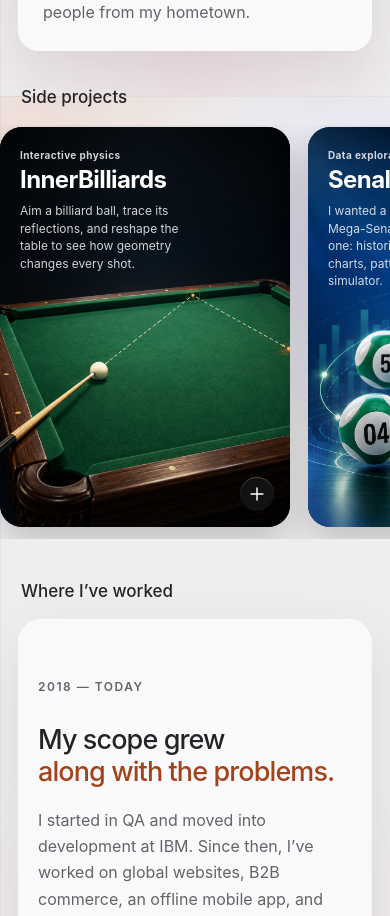
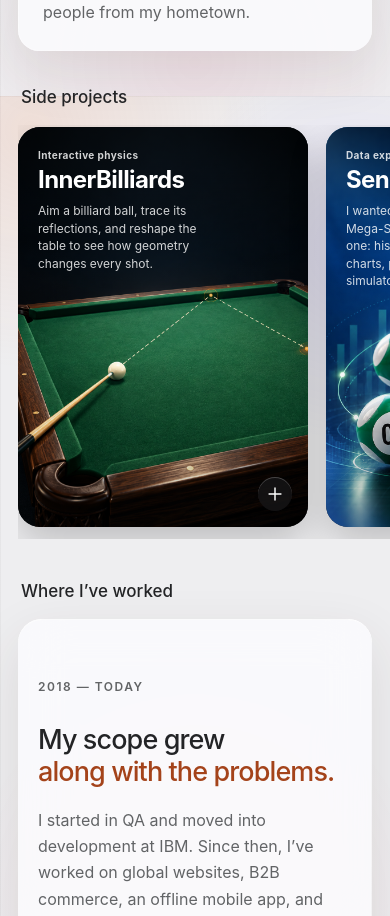
Before and after one commit to cristianmacedo/portfolio, a React (Vite) app: page / in a window 390 px wide. Shown: the part 3280-4196 px from the top of the page. Built offline with nearby package versions, Linux system fonts and the light colour scheme.

Commit message:
Align project rail with content gutter

```diff
--- a/src/adaptive-theme.css
+++ b/src/adaptive-theme.css
@@ -1304,6 +1304,8 @@ header.system-bar { z-index: 1; }
   grid-column: 1 / -1;
   width: 100vw;
   margin-inline: calc(50% - 50vw);
+  --carousel-gutter: max(32px, calc((100vw - 1504px) / 2 + 32px));
+  padding-left: var(--carousel-gutter);
   min-width: 0;
 }
 .project-carousel {
@@ -1311,7 +1313,7 @@ header.system-bar { z-index: 1; }
   grid-auto-flow: column;
   grid-auto-columns: clamp(250px, 23vw, 310px);
   gap: 26px;
-  padding: 2px max(32px, calc((100vw - 1504px) / 2 + 32px)) 12px;
+  padding: 2px 0 12px;
   overflow-x: auto;
   overscroll-behavior-inline: contain;
   scroll-snap-type: inline mandatory;
@@ -1397,7 +1399,7 @@ header.system-bar { z-index: 1; }
   display: flex;
   justify-content: flex-end;
   gap: 9px;
-  padding: 5px max(32px, calc((100vw - 1504px) / 2 + 32px)) 0;
+  padding: 5px var(--carousel-gutter) 0 0;
 }
 .project-carousel-controls button {
   width: 34px;
@@ -1484,8 +1486,8 @@ dialog.project-dialog[open] { display: grid; }
   .project-carousel {
     grid-auto-columns: min(78vw, 290px);
     gap: 18px;
-    padding-inline: 18px;
   }
+  .projects-section > .project-carousel-shell { --carousel-gutter: 18px; }
   .project-showcase-card { height: 400px; border-radius: 22px; }
   .project-carousel-controls { display: none; }
   dialog.project-dialog[open] { display: block; max-height: calc(100dvh - 28px); overflow-y: auto; }
```
